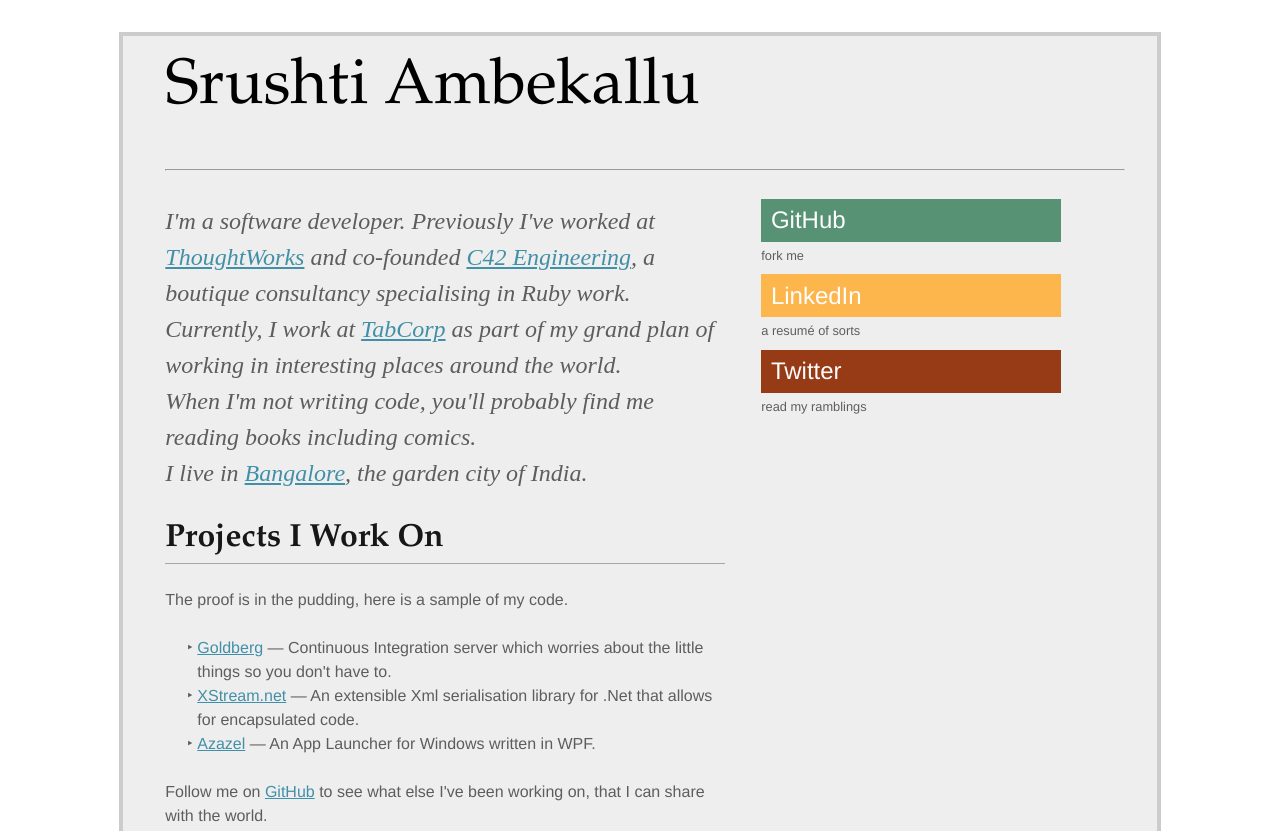
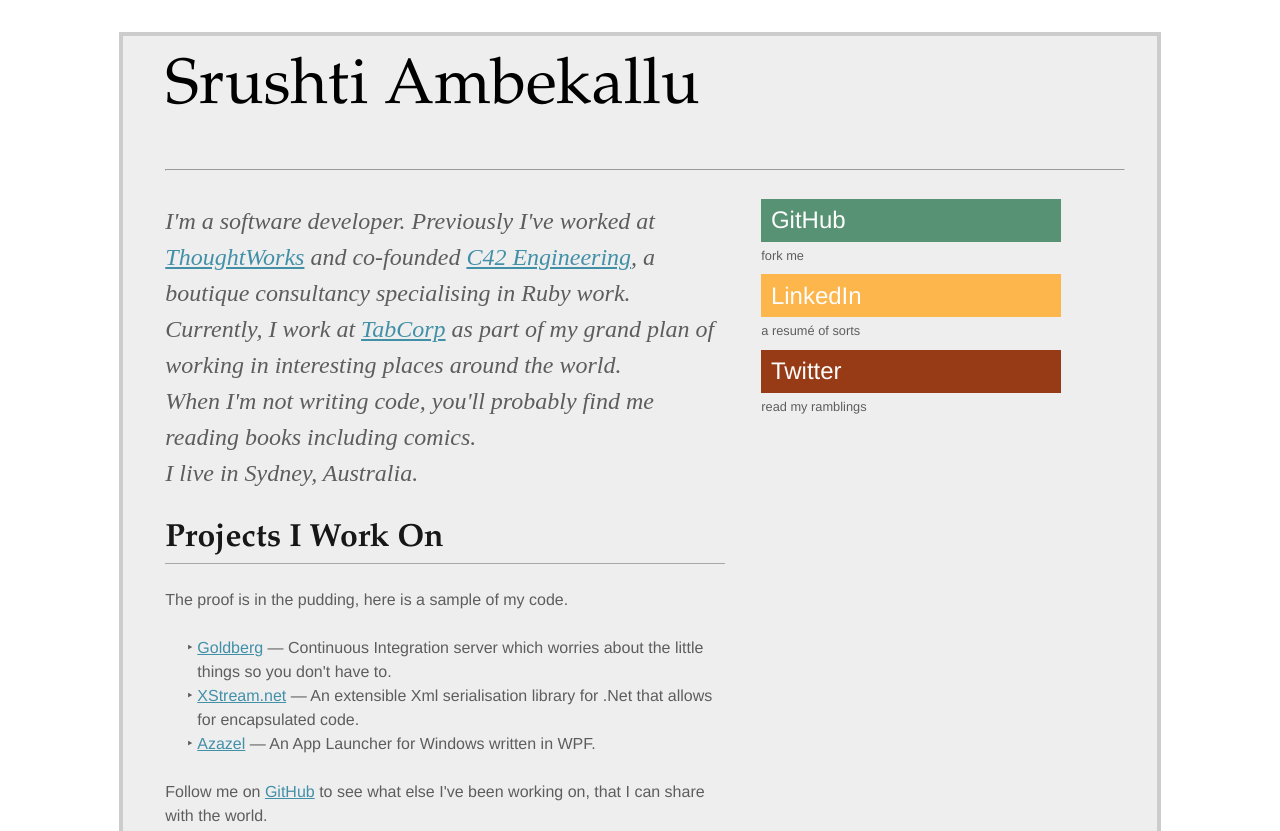
Before and after one commit to srushti/srushti.net, a plain HTML site: page index.html in a window 1280 px wide. Shown: the top 831 px of the page. Drawn offline with Linux system fonts and the light colour scheme.

Commit message:
Updated current location to Sydney

```diff
--- a/index.html
+++ b/index.html
@@ -31,7 +31,7 @@
             When I'm not writing code, you'll probably find me reading books including comics.
           </p>
           <p>
-            I live in <a href='http://en.wikipedia.org/wiki/Bangalore'>Bangalore</a>, the garden city of India.
+            I live in Sydney, Australia.
           </p>
         </div>
 
```
